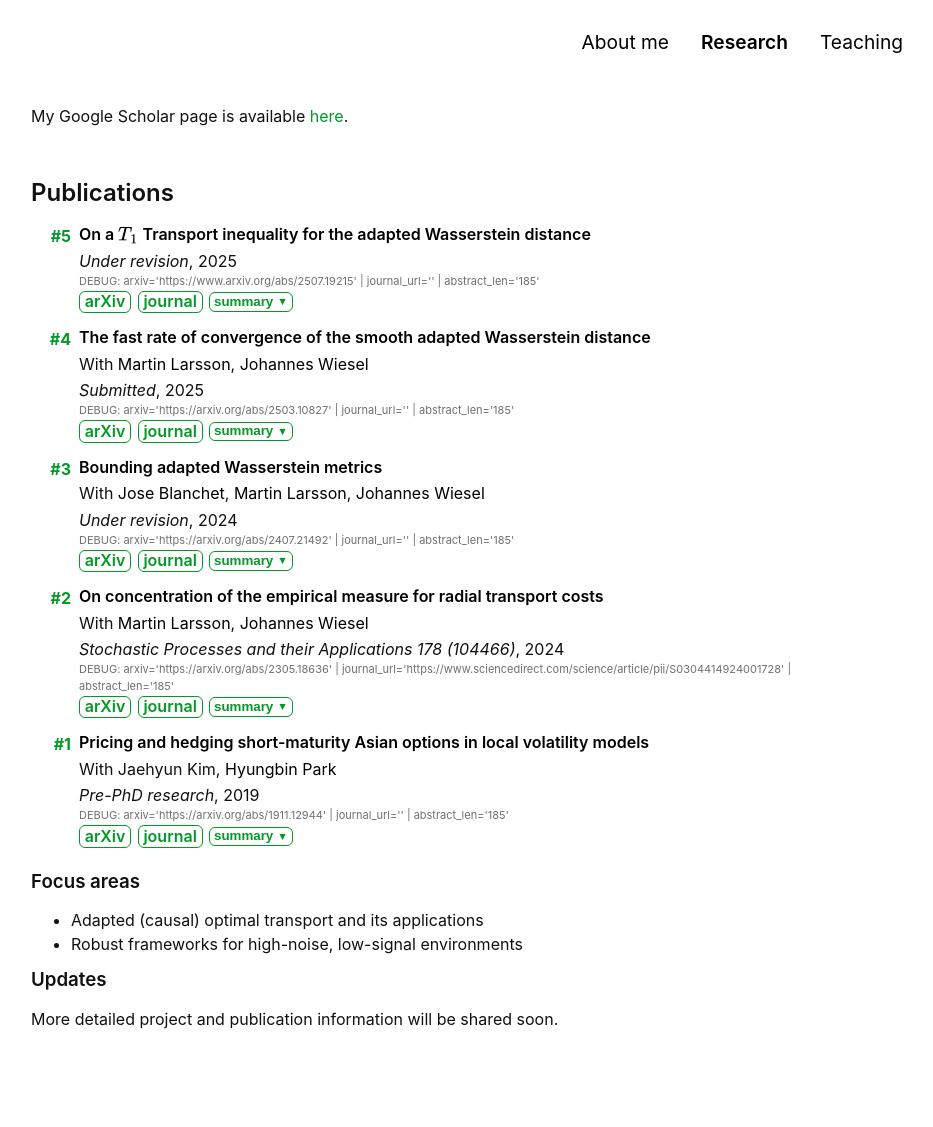
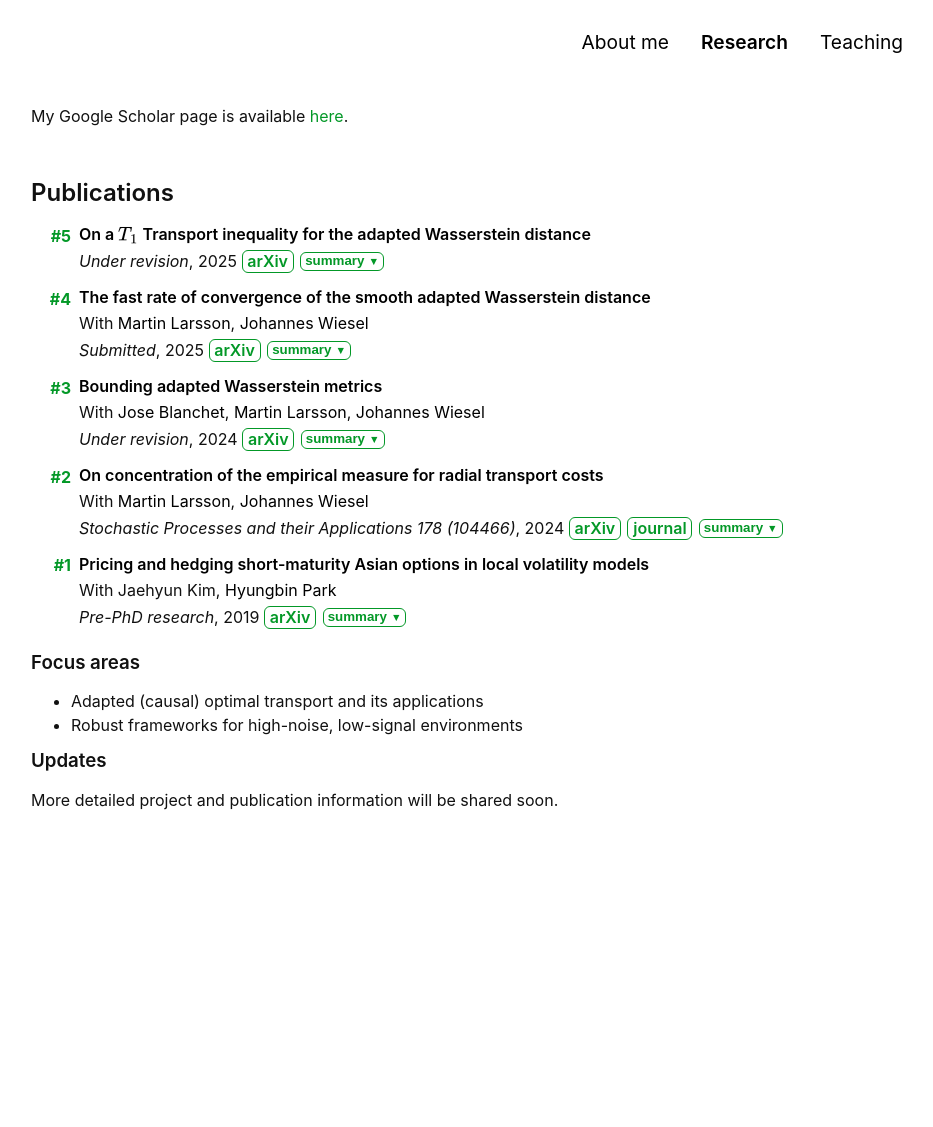
Before and after one commit to Jonghwap/Jonghwap.github.io, a Jekyll site: the page built from research.md, in a window 1280 px wide. Shown: the whole page, without its empty margins (209-1142 px from the left). Built offline with Jekyll 4.4.1, drawn with Linux system fonts in a browser that asks for light colours; a style sheet for code colours, icons or effects is not loaded; after the commit the page ends 908 px from its top, so only the background shows below that.

Commit message:
Update publication_list.html

```diff
--- a/_includes/publication_list.html
+++ b/_includes/publication_list.html
@@ -23,28 +23,20 @@
       {% endif %}
       <div class="publication-meta">
         <em>{{ pub.journal }}</em>, {{ pub.year }}
-
-          <small style="display:block; opacity:.6;">
-    DEBUG:
-    arxiv='{{ pub.arxiv }}' |
-    journal_url='{{ pub.journal_url }}' |
-    abstract_len='{{ pub.abstract | default: "" | size }}'
-  </small>
-
         {% assign arxiv_link = pub.arxiv | default: '' | strip %}
         {% assign journal_link = pub.journal_url | default: '' | strip %}
         {% assign abstract_text = pub.abstract | default: '' | strip %}
-        {% assign has_journal_url = journal_link != blank %}
-        {% assign has_arxiv = arxiv_link != blank %}
+        {% assign has_journal_url = journal_link | size | plus: 0 %}
+        {% assign has_arxiv = arxiv_link | size | plus: 0 %}
         {% assign has_abstract = abstract_text != blank %}
         {% assign show_link_row = has_journal_url or has_arxiv or has_abstract %}
         {% assign abstract_id = pub.title | append: '-' | append: forloop.index0 | slugify | prepend: 'abstract-' %}
         {% if show_link_row %}
         <span class="publication-links">
-          {% if has_arxiv %}
+          {% if has_arxiv > 0 %}
           <a class="arxiv-button" href="{{ arxiv_link }}" target="_blank" rel="noopener">arXiv</a>
           {% endif %}
-          {% if has_journal_url %}
+          {% if has_journal_url > 0 %}
           <a class="journal-button" href="{{ journal_link }}" target="_blank" rel="noopener">journal</a>
           {% endif %}
           {% if has_abstract %}
```
